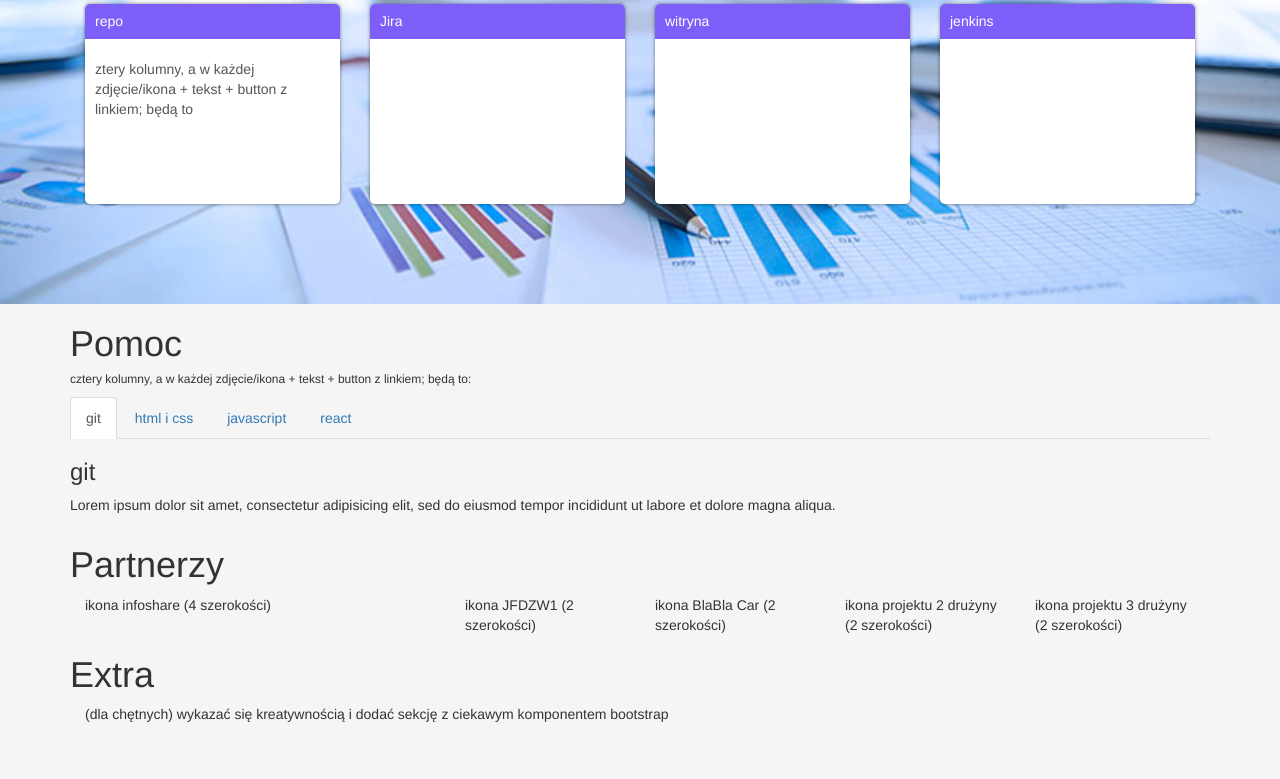
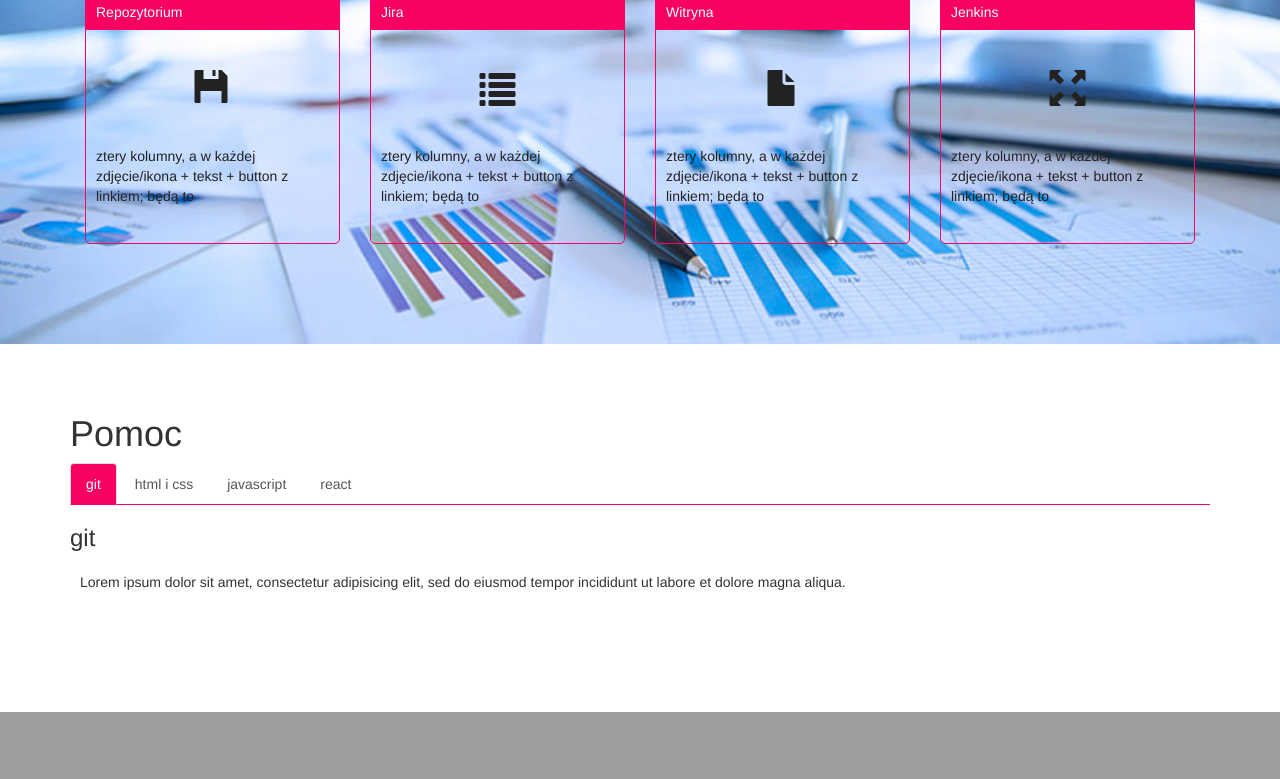
Before and after one commit to palkak/dashboard, a plain HTML site: page index.html in a window 1280 px wide. Shown: the part 718-1497 px from the top of the page. Before the commit the page ends 1442 px from the top, so only its background shows below. Drawn offline with nearby package versions, Linux system fonts and the light colour scheme.

Commit message:
section 3 development

```diff
--- a/index.html
+++ b/index.html
@@ -124,7 +124,8 @@
         <a href="#">
             <div class="col-xs-12 col-sm-6 col-md-3">
                 <div class="box">
-                    <h5>repo</h5>
+                    <h5>Repozytorium</h5>
+                    <h1 class="glyphicon glyphicon-floppy-disk" aria-hidden="true"></h1>
                     <p>ztery kolumny, a w każdej zdjęcie/ikona + tekst + button z linkiem; będą to
                     </p>
                 </div>
@@ -134,30 +135,37 @@
             <div class="col-xs-12 col-sm-6 col-md-3">
                 <div class="box">
                     <h5>Jira</h5>
+                    <h1 class="glyphicon glyphicon-list" aria-hidden="true"></h1>
+                    <p>ztery kolumny, a w każdej zdjęcie/ikona + tekst + button z linkiem; będą to
+                    </p>
                 </div>
             </div>
         </a>
         <a href="#">
             <div class="col-xs-12 col-sm-6 col-md-3">
                 <div class="box">
-                    <h5>witryna</h5>
+                    <h5>Witryna</h5>
+                    <h1 class="glyphicon glyphicon-file" aria-hidden="true"></h1>
+                    <p>ztery kolumny, a w każdej zdjęcie/ikona + tekst + button z linkiem; będą to
+                    </p>
+                </div>
             </div>
-        </div>
         </a>
         <a href="#">
             <div class="col-xs-12 col-sm-6 col-md-3">
                 <div class="box">
-                    <h5>jenkins</h5>
+                    <h5>Jenkins</h5>
+                    <h1 class="glyphicon glyphicon-fullscreen" aria-hidden="true"></h1>
+                    <p>ztery kolumny, a w każdej zdjęcie/ikona + tekst + button z linkiem; będą to
+                    </p>
                 </div>
             </div>
         </a>
     </div>
 </section>
-<section id="section-3">
+<section id="section-3" class="help">
     <div class="container">
         <h1>Pomoc</h1>
-        <h6>cztery kolumny, a w każdej zdjęcie/ikona + tekst + button z linkiem; będą to:</h6>
-
         <ul class="nav nav-tabs">
             <li class="active"><a data-toggle="tab" href="#tab-git">git</a></li>
             <li><a data-toggle="tab" href="#tab-htmlcss">html i css</a></li>
@@ -184,7 +192,7 @@
         </div>
     </div>
 </section>
-<section id="section-4">
+<section id="section-4" class="partners">
     <div class="container">
         <h1>Partnerzy</h1>
         <div class="col-xs-12 col-sm-12 col-md-4">
--- a/styles/style.scss
+++ b/styles/style.scss
@@ -1,5 +1,5 @@
-$bg-color: #f5f5f5;
-$color-details: #7d5ef9;
+$bg-color: #fff;
+$color-details: #f70163;
 
 body {
   background-color: $bg-color;
@@ -40,17 +40,26 @@ body {
   }
   .box {
     background-color: #FFF;
+    text-align: center;
     border-radius: 5px;
-    height: 200px;
+    height: 250px;
     transition: all .2s ease-in-out;
-    box-shadow: 0 0 3px 1px rgba(0, 0, 0, 0.3);
+    border: 1px solid rgba(247, 1, 104, 1);
+    background-color: transparent;
+    color: #222;
     &:hover {
       transform: scale(1.05);
       box-shadow: 0 0 3px 1px rgba(125, 94, 251, 0.3);
     }
+    h1 {
+      padding: 20px 0px;
+    }
+
   }
   h5 {
     padding: 10px;
+    text-align: left;
+    margin: 0px;
     background-color: $color-details;
     color: #FFF;
     border-top-left-radius: 5px;
@@ -58,5 +67,28 @@ body {
   }
   p {
     padding: 10px;
+    text-align: left;
   }
 }
+.nav-tabs>li.active>a, .nav-tabs>li.active>a:focus, .nav-tabs>li.active>a:hover {
+  background-color: $color-details;
+  border-bottom: 1px solid $color-details;
+  color: #fff;
+}
+
+a {
+  color: #9d9d9d
+}
+.nav-tabs, .nav-tabs>li>a:hover {
+ border-bottom: 1px solid $color-details;
+}
+
+.help {
+  @extend .project;
+  background-image: none;
+}
+.partners {
+  @extend .project;
+  background-image: none;
+  background-color: #9d9d9d;
+}
```
Also changed, not shown: styles/style.css, 1 other file.
